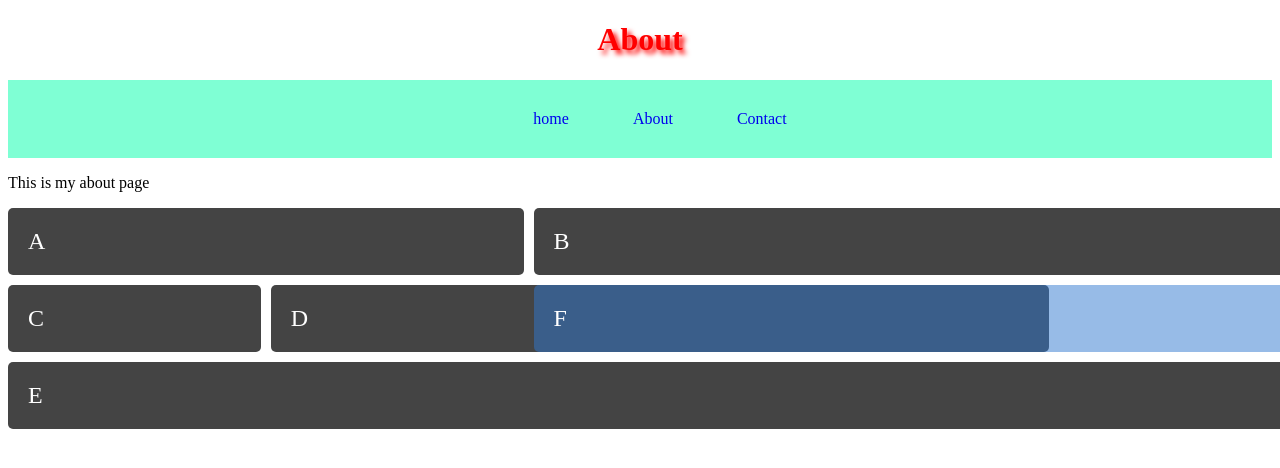
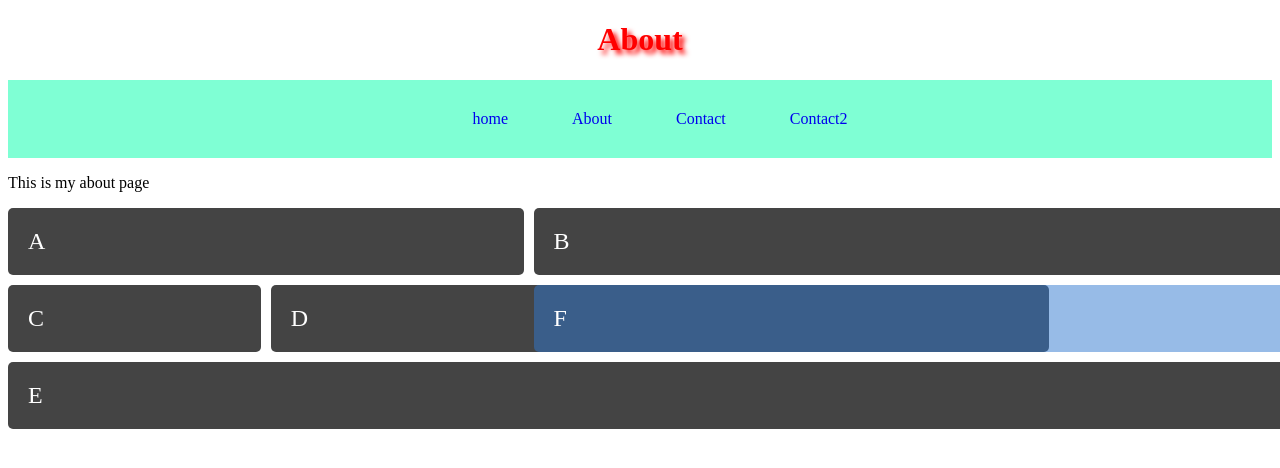
Before and after one commit to zafor99/html5-demo, a plain HTML site: page about.html in a window 1280 px wide. Shown: the top 468 px of the page. Drawn offline with Linux system fonts and the light colour scheme.

Commit message:
added contact2 in about page

```diff
--- a/about.html
+++ b/about.html
@@ -22,6 +22,9 @@
                 <a href="contact.html">
                     <li>Contact</li>
                 </a>
+                <a href="contact2.html">
+                    <li>Contact2</li>
+                </a>
             </ul>
         </nav>
     </header>
```
